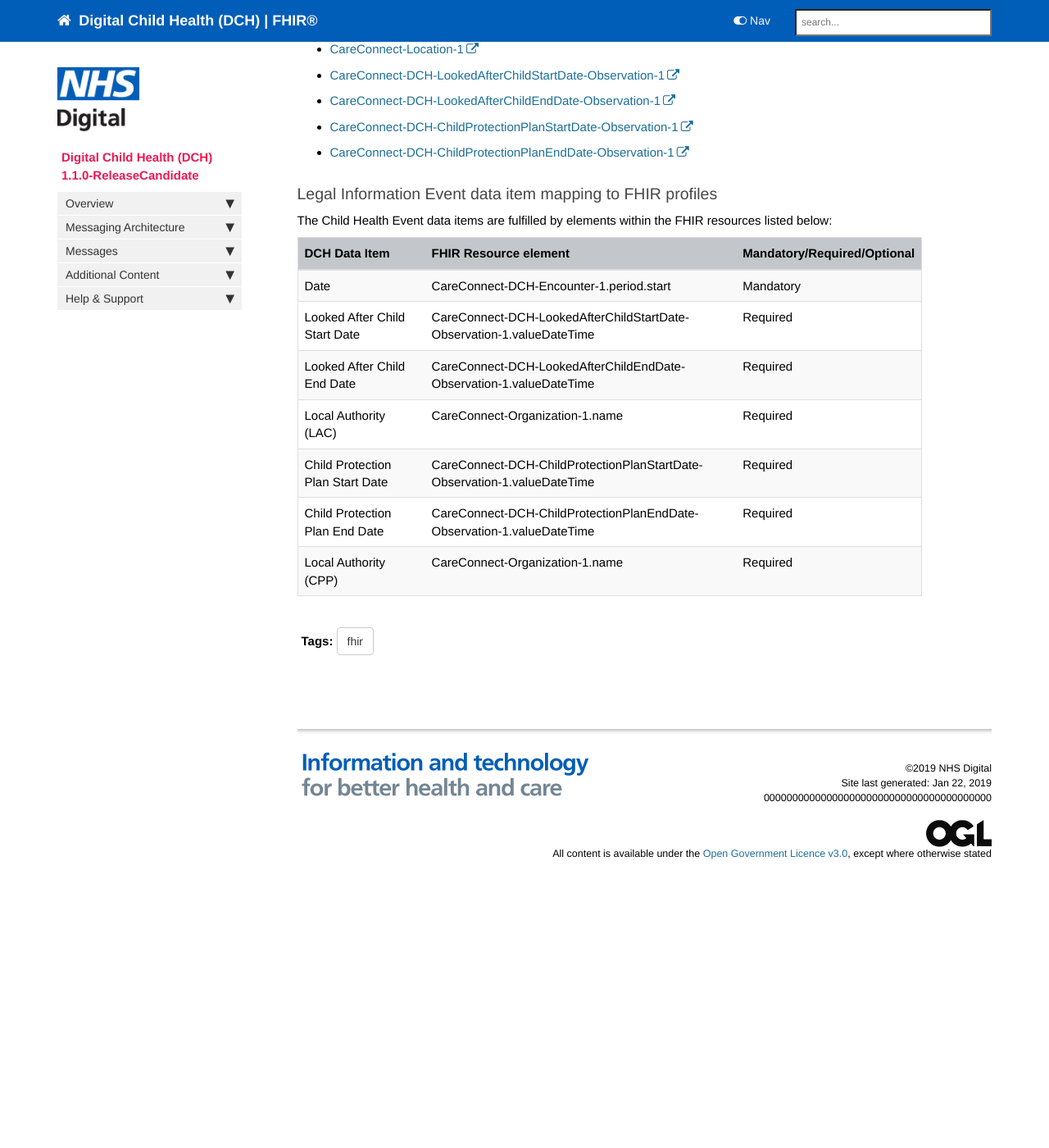
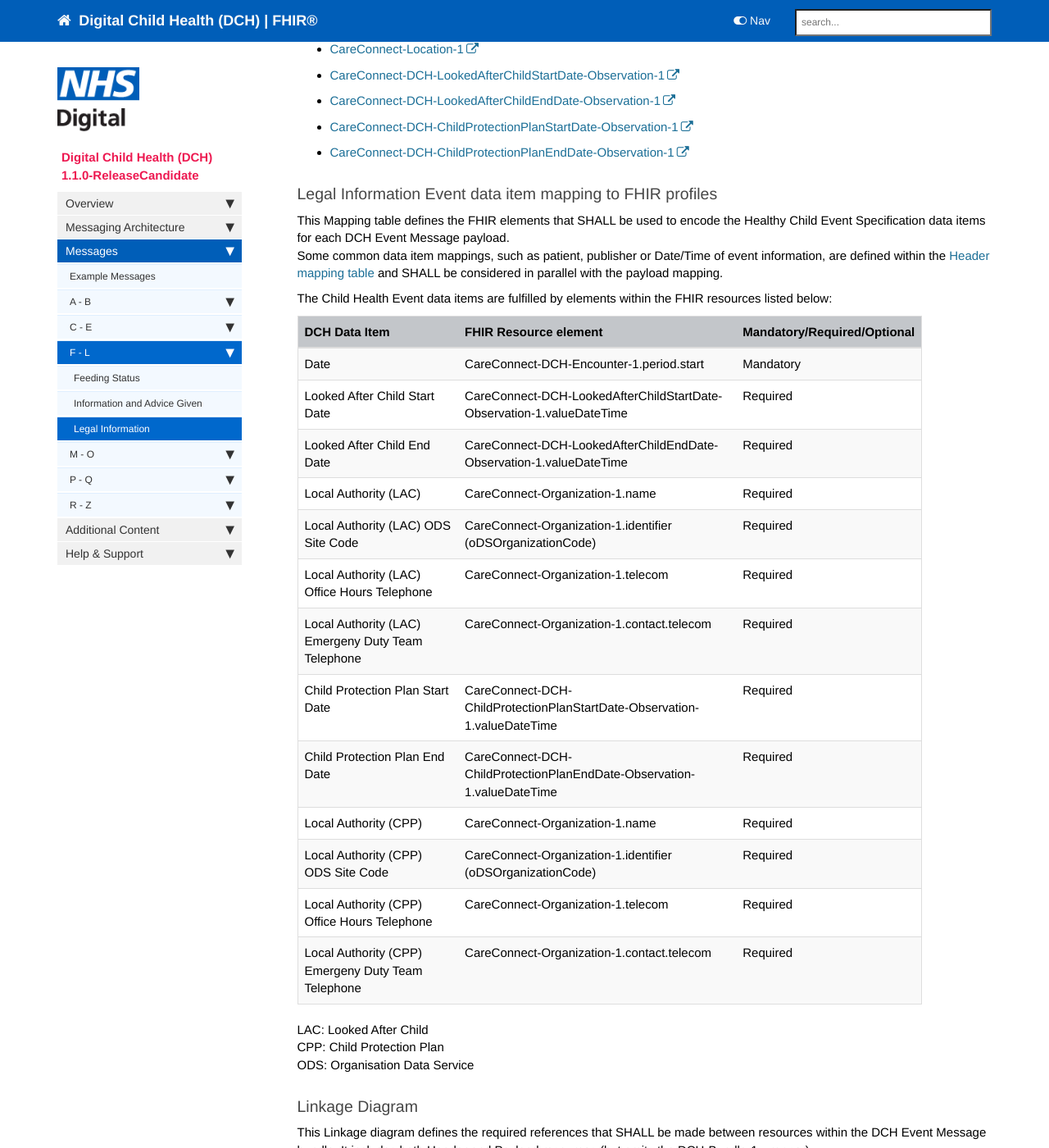
Before and after one commit to nhsconnect/Digital-Child-Health-STU3, a Jekyll site: the page built from pages/explore/explore_legal_information.md, in a window 1280 px wide and 1400 px high, scrolled down 390 px. Shown: the whole window at 82% size. Built offline with Jekyll 4.4.1, drawn with Linux system fonts in a browser that asks for light colours; nearby versions of some CDN libraries; comment, search, counter and statistics services are not loaded; before the commit the page ends 1501 px from its top, so only the background shows below that; some of the changed text lies outside the part shown.

Commit message:
Legal Information - IG & diagrams

```diff
--- a/pages/explore/explore_legal_information.md
+++ b/pages/explore/explore_legal_information.md
@@ -23,14 +23,45 @@ The following FHIR profiles are used to form the Legal Information Event Message
 
 ### Legal Information Event data item mapping to FHIR profiles ###
 
+This Mapping table defines the FHIR elements that SHALL be used to encode the Healthy Child Event Specification data items for each DCH Event Message payload.
+Some common data item mappings, such as patient, publisher or Date/Time of event information, are defined within the [Header mapping table](../explore_event_header_design.html) and SHALL be considered in parallel with the payload mapping.
+
 The Child Health Event data items are fulfilled by elements within the FHIR resources listed below:
 
-| DCH Data Item                    | FHIR Resource element                             | Mandatory/Required/Optional |
-|----------------------------------|---------------------------------------------------|-----------------------------|
-| Date                             | CareConnect-DCH-Encounter-1.period.start          | Mandatory                   |
-| Looked After Child Start Date    | CareConnect-DCH-LookedAfterChildStartDate-Observation-1.valueDateTime | Required                    |
-| Looked After Child End Date      | CareConnect-DCH-LookedAfterChildEndDate-Observation-1.valueDateTime   | Required                    |
-| Local Authority (LAC)            | CareConnect-Organization-1.name               | Required                    |
-| Child Protection Plan Start Date | CareConnect-DCH-ChildProtectionPlanStartDate-Observation-1.valueDateTime       | Required                    |
-| Child Protection Plan End Date   | CareConnect-DCH-ChildProtectionPlanEndDate-Observation-1.valueDateTime         | Required                    |
-| Local Authority (CPP)            | CareConnect-Organization-1.name               | Required                    |
+| DCH Data Item                                                | FHIR Resource element                                                 | Mandatory/Required/Optional |
+|--------------------------------------------------------------|-----------------------------------------------------------------------|-----------------------------|
+| Date                                                         | CareConnect-DCH-Encounter-1.period.start                              | Mandatory                   |
+| Looked After Child Start Date                                | CareConnect-DCH-LookedAfterChildStartDate-Observation-1.valueDateTime | Required                    |
+| Looked After Child End Date                                  | CareConnect-DCH-LookedAfterChildEndDate-Observation-1.valueDateTime   | Required                    |
+| Local Authority (LAC)                                        | CareConnect-Organization-1.name                                       | Required                    |
+| Local Authority (LAC) ODS Site Code                          | CareConnect-Organization-1.identifier (oDSOrganizationCode)           | Required                    |
+| Local Authority (LAC) Office Hours Telephone                 | CareConnect-Organization-1.telecom                                    | Required                    |
+| Local Authority (LAC) Emergeny Duty Team Telephone           | CareConnect-Organization-1.contact.telecom                            | Required                    |
+| Child Protection Plan Start Date                             | CareConnect-DCH-ChildProtectionPlanStartDate-Observation-1.valueDateTime       | Required                    |
+| Child Protection Plan End Date                               | CareConnect-DCH-ChildProtectionPlanEndDate-Observation-1.valueDateTime         | Required                    |
+| Local Authority (CPP)                                        | CareConnect-Organization-1.name                                       | Required                    |
+| Local Authority (CPP) ODS Site Code                          | CareConnect-Organization-1.identifier (oDSOrganizationCode)           | Required                    |
+| Local Authority (CPP) Office Hours Telephone                 | CareConnect-Organization-1.telecom                                    | Required                    |
+| Local Authority (CPP) Emergeny Duty Team Telephone           | CareConnect-Organization-1.contact.telecom                            | Required                    |
+
+LAC: Looked After Child
+CPP: Child Protection Plan
+ODS: Organisation Data Service
+
+### Linkage Diagram ###
+
+This Linkage diagram defines the required references that SHALL be made between resources within the DCH Event Message bundle. It includes both Header and Payload resources (but omits the DCH-Bundle-1 wrapper).
+
+<img src="images/explore/LegalInformation1.png">
+
+Required Child Health Observations are:
+
+<img src="images/explore/LegalInformation2.png">
+
+### Legal Information XML Example ###
+
+<script src="https://gist.github.com/IOPS-DEV/177dc20663f8d3d5e4c67b4990ff2129.js"></script>
+
+### Legal Information JSON Example ###
+
+<script src="https://gist.github.com/IOPS-DEV/bdecb82cb6b07a1bb987f0f9f479110c.js"></script>
```
Also changed, not shown: _data/sidebars/overview_sidebar.yml (+6 -6 lines), images/explore/LegalInformation1.png (added), images/explore/LegalInformation2.png (added).
